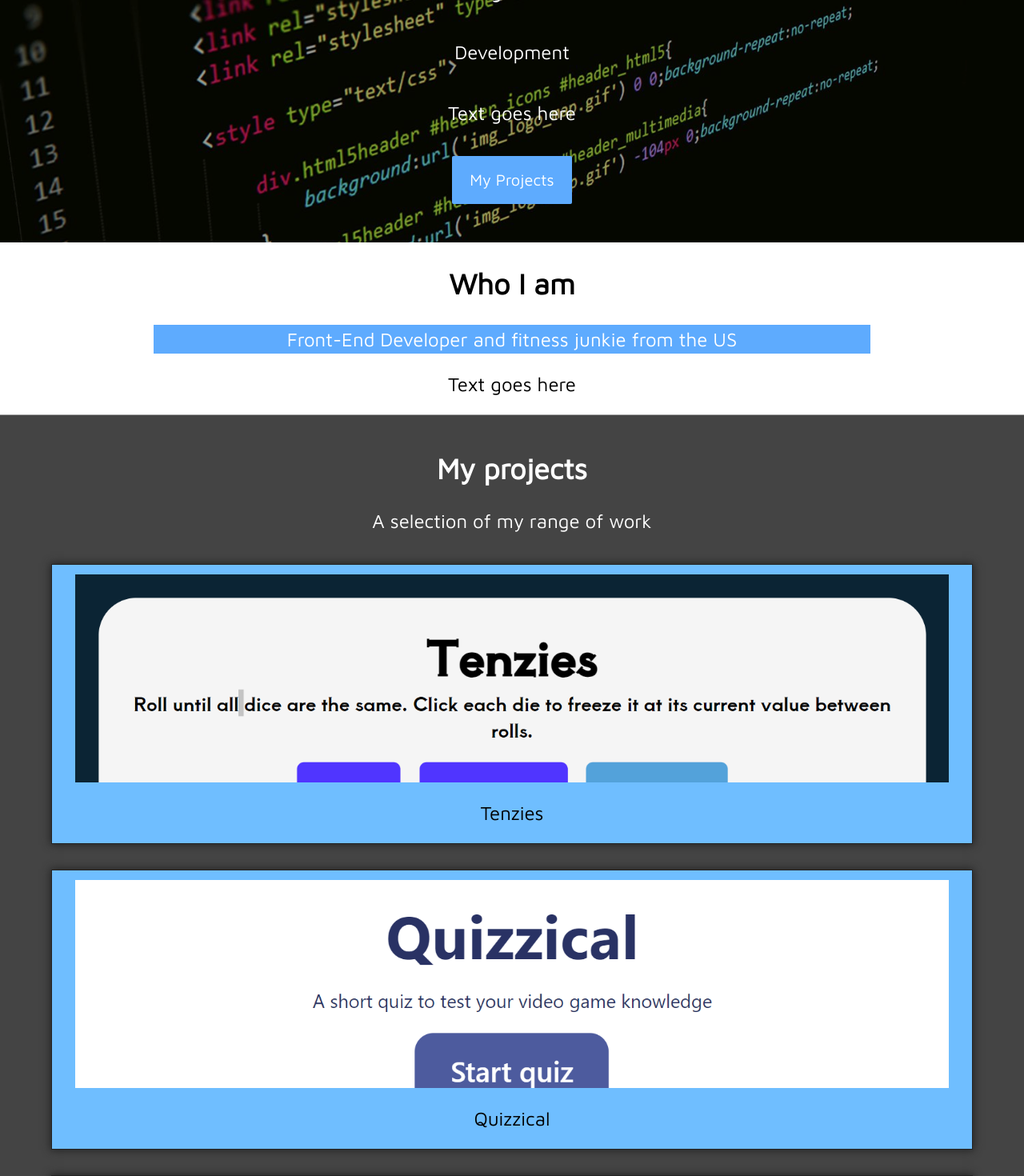
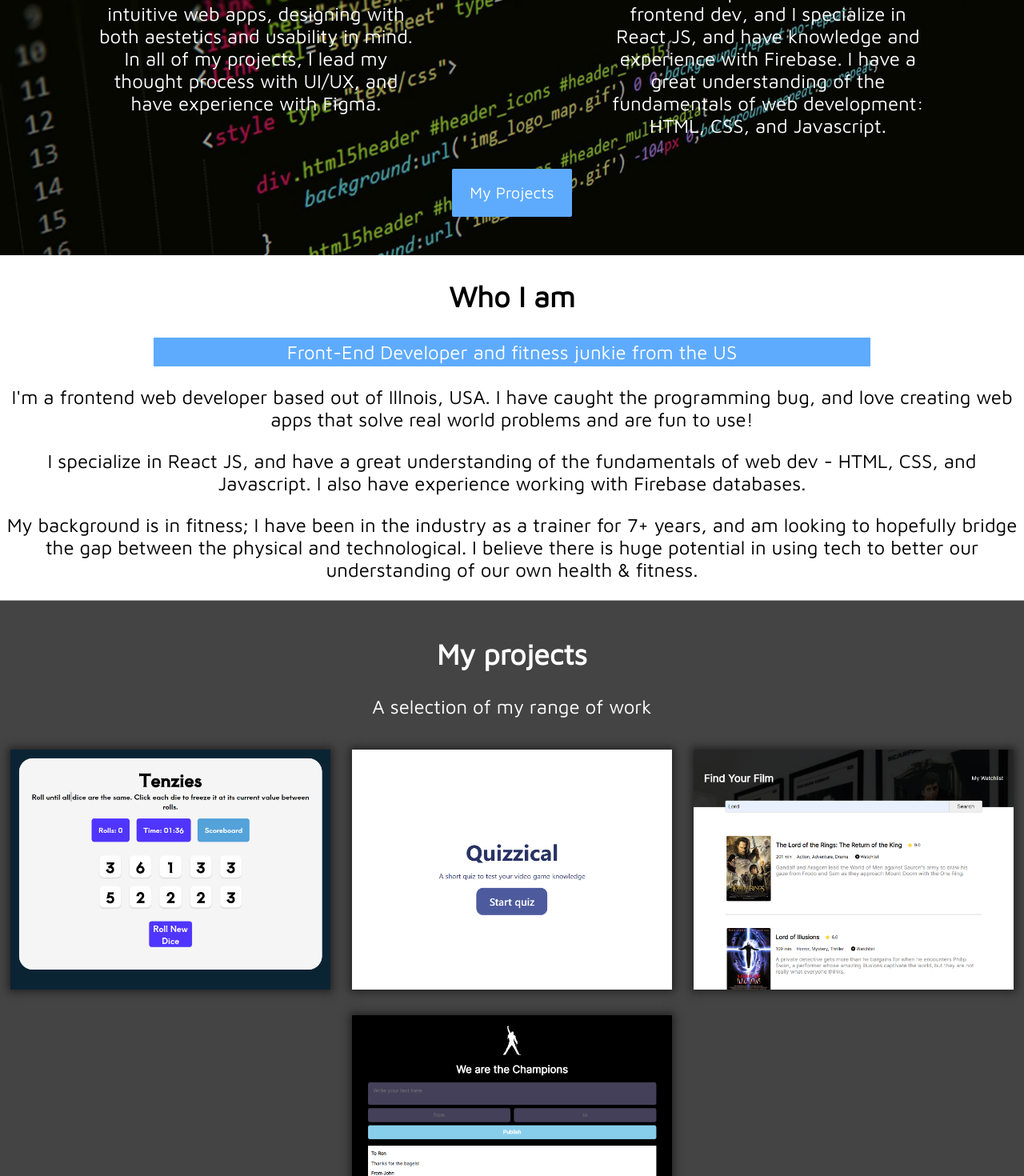
Before and after one commit to GabrielJDavila/Portfolio2.0, a React (Vite) app in the folder portfolio2.0/: page / in a window 1280 px wide. Shown: the part 500-1970 px from the top of the page at 80% size. Built offline with nearby package versions, Linux system fonts and the light colour scheme.

Commit message:
CSS Updates

```diff
--- a/portfolio2.0/src/About.jsx
+++ b/portfolio2.0/src/About.jsx
@@ -14,11 +14,11 @@ export default function About() {
                 <div className="job-description-container">
                     <div className="design-container">
                         <p>Design</p>
-                        <p>Text goes here</p>
+                        <p>I strive to create beautiful and intuitive web apps, designing with both aestetics and usability in mind. In all of my projects, I lead my thought process with UI/UX, and have experience with Figma.</p>
                     </div>
                     <div className="development-container">
                         <p>Development</p>
-                        <p>Text goes here</p>
+                        <p>I'm an adaptable and versatile frontend dev, and I specialize in React JS, and have knowledge and experience with Firebase. I have a great understanding of the fundamentals of web development: HTML, CSS, and Javascript.</p>
                     </div>
                 </div>
                 <button className="see-projects-btn" onClick={handleScroll}>My Projects</button>
@@ -26,7 +26,9 @@ export default function About() {
             <div className="who-i-am-container">
                 <h2 className="about-title">Who I am</h2>
                 <p className="who-i-am-mini-title">Front-End Developer and fitness junkie from the US</p>
-                <p className="who-i-am-description">Text goes here</p>
+                <p className="who-i-am-description">I'm a frontend web developer based out of Illnois, USA. I have caught the programming bug, and love creating web apps that solve real world problems and are fun to use!</p>
+                <p className="who-i-am-description">I specialize in React JS, and have a great understanding of the fundamentals of web dev - HTML, CSS, and Javascript. I also have experience working with Firebase databases.</p>
+                <p className="who-i-am-description">My background is in fitness; I have been in the industry as a trainer for 7+ years, and am looking to hopefully bridge the gap between the physical and technological. I believe there is huge potential in using tech to better our understanding of our own health & fitness.</p>
             </div>
         </main>
     )
--- a/portfolio2.0/src/Hero.jsx
+++ b/portfolio2.0/src/Hero.jsx
@@ -5,7 +5,6 @@ export default function Hero() {
             <img src="./src/assets/selfportrait2.png" className="hero-logo"></img>
             <h1 className="hero-title">Hi, I'm Gabriel</h1>
             <p className="hero-description">Frontend web developer</p>
-            {/* <button>See My Work</button> */}
         </div>
     )
 }
--- a/portfolio2.0/src/Projects.jsx
+++ b/portfolio2.0/src/Projects.jsx
@@ -6,9 +6,9 @@ export default function Projects() {
         return (
             <a key={index} href={item.source} className="portfolio-item">
                 <img src={item.img} alt={item.alt} className="portfolio-img img1" id={item.id}></img>
-                <p className={"project-name"}>{item.name}</p>
+                {/* <p className={"project-name"}>{item.name}</p>
                 <p>{item.tools}</p>
-                <p className="project-description">{item.description}</p>
+                <p className="project-description">{item.description}</p> */}
             </a>
         )
     })
--- a/portfolio2.0/src/index.css
+++ b/portfolio2.0/src/index.css
@@ -137,6 +137,8 @@ body {
 .development-container {
   display: flex;
   flex-direction: column;
+  max-width: 400px;
+  margin: 0 auto;
 }
 
 .see-projects-btn {
@@ -169,49 +171,48 @@ body {
 .projects-container {
   background: rgb(68, 68, 68);
   color: white;
-  padding-top: 1rem;
+  padding: 1rem 0 2rem 0;
   border-top: 1px solid darkgray;
 }
 
 .mini-proj-container {
   margin: 0 auto;
   width: 100%;
-  padding: 0;
   display: flex;
-  flex-direction: column;
+  flex-wrap: wrap;
+  flex-direction: row;
 }
 
 .portfolio-item {
-  display: flex;
-  flex-direction: column;
-  width: 90vw;
-  height: 350px;
-  padding: .75rem;
   margin: 1rem auto;
-  background: rgb(111, 190, 255);
+  width: 400px;
+  height: 300px;
+  background: rgb(150, 197, 235);
   color: black;
-  border: 1px solid rgb(35, 35, 35);
-  box-shadow: 0px 0px 10px 1px rgb(35, 35, 35);
   cursor: pointer;
   overflow: hidden;
-  transition: .5s ease all;
+  box-shadow: 0px 0px 10px 3px rgb(35, 35, 35);
 }
 
-.portfolio-item:hover {
-  scale: .95;
-  background: rgb(142, 203, 253);
+.portfolio-item:focus {
+  position: relative;
+  z-index: 2;
 }
 
 .portfolio-img {
-  width: 97%;
-  height: 260px;
+  transition:
+      transform 750ms cubic-bezier(.5, 0, .5, 1),
+      opacity 250ms linear;
   object-fit: cover;
-  margin: 0 auto;
+  width: 100%;
+  height: 100%;
+  box-shadow: 0px 0px 10px 1px rgb(35, 35, 35);
 }
 
-.portfolio-img:hover {
-  background-color: rgb(158, 157, 157);
-  background-blend-mode: multiply;
+.portfolio-img:hover,
+.portfolio-item:focus .portfolio-img {
+  transform: scale(1.2);
+  opacity: .5;
 }
 
 #item1, #item3, #item4 {
@@ -230,21 +231,9 @@ body {
 a {
   text-decoration: none;
 }
-/* .portfolio-img {
-  width: 100%;
-  height: 100%;
-  object-position: 100% 0%;
-  margin: 1rem auto;
-  transition: 0.5s all ease-in-out;
-  object-fit: cover;
-}
-
-.portfolio-img:hover {
-  scale: .9;
-} */
 
 /* media queries */
-@media screen and (min-width: 500px) {
+@media screen and (min-width: 700px) {
   .hero-container {
     background: rgb(107, 169, 255);;
     padding: 1rem;
@@ -270,4 +259,9 @@ a {
     margin-bottom: 0;
     text-align: left;
   }
+
+  .job-description-container {
+    flex-direction: row;
+    justify-content: space-around;
+  }
 }
```
